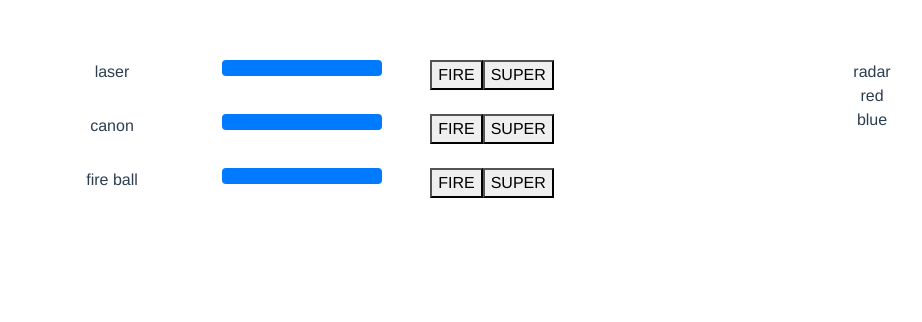
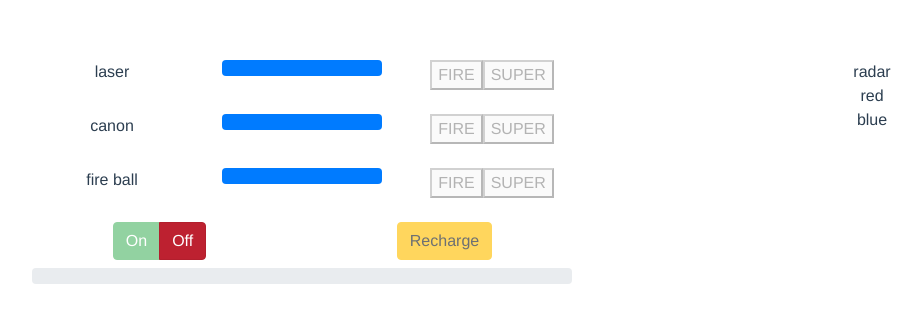
Before and after one commit to Willshaw/travel-control-panel, a Vue app: page / in a window 1280 px wide. Shown: the top 322 px of the page, without its empty margins (53-975 px from the left). Built offline with nearby package versions, Linux system fonts and the light colour scheme.

Commit message:
Recharge bar and power buttons

```diff
--- a/src/App.vue
+++ b/src/App.vue
@@ -6,7 +6,55 @@
           :weapon="weapon"
           v-for="weapon in weapons"
           :key="weapon.name"
+          :disabled="!panel_on"
         />
+        <div class="row mb-2">
+          <div class="col">
+            <div class="btn-group" role="group" aria-label="Basic example">
+              <button
+                type="button"
+                @click="on"
+                class="btn btn-success"
+                :class="{ active: panel_on, faded: !panel_on }"
+              >
+                On
+              </button>
+              <button
+                type="button"
+                @click="off"
+                class="btn btn-danger"
+                :class="{ active: !panel_on, faded: panel_on }"
+              >
+                Off
+              </button>
+            </div>
+          </div>
+          <div class="col">
+            <button
+              type="button"
+              @click="recharge"
+              class="btn btn-warning"
+              :disabled="!panel_on"
+            >
+              Recharge
+            </button>
+          </div>
+        </div>
+        <div class="row">
+          <div class="col">
+            <div class="progress">
+              <div
+                class="progress-bar bg-success"
+                :class="{ 'bg-danger': power_level <= warning_level }"
+                role="progressbar"
+                aria-valuenow="0"
+                aria-valuemin="0"
+                aria-valuemax="100"
+                :style="'width:' + power_level + '%'"
+              ></div>
+            </div>
+          </div>
+        </div>
       </div>
       <div class="col">
         <div class="row">
@@ -42,8 +90,28 @@ export default {
   data: function() {
     return {
       graphs: ["red", "blue"],
-      weapons: []
+      weapons: [],
+      panel_on: false,
+      power_level: 0,
+      charging: false,
+      warning_level: 25
     };
+  },
+  methods: {
+    on: function() {
+      this.panel_on = true;
+    },
+    off: function() {
+      this.panel_on = false;
+    },
+    recharge: function() {
+      // turn panel off
+      this.panel_on = false;
+      // recharge batteries
+      this.power_level = 100;
+      // turn panel on
+      this.panel_on = true;
+    }
   }
 };
 </script>
@@ -57,4 +125,8 @@ export default {
   color: #2c3e50;
   margin-top: 60px;
 }
+
+.faded {
+  opacity: 0.5;
+}
 </style>
--- a/src/components/Control.vue
+++ b/src/components/Control.vue
@@ -15,8 +15,10 @@
       </div>
     </div>
     <div class="col">
-      <button @click="fire(1)" type="button">FIRE</button>
-      <button @click="fire(10)" type="button">SUPER</button>
+      <button :disabled="disabled" @click="fire(1)" type="button">FIRE</button>
+      <button :disabled="disabled" @click="fire(10)" type="button">
+        SUPER
+      </button>
     </div>
   </div>
 </template>
@@ -25,7 +27,8 @@
 export default {
   name: "Control",
   props: {
-    weapon: Object
+    weapon: Object,
+    disabled: Boolean
   },
   data: function() {
     return {
@@ -37,8 +40,6 @@ export default {
       if (typeof power === "undefined") {
         power = 1;
       }
-      console.log("fire");
-      console.log(power);
       this.weapon.level -= power;
     }
   }
```
